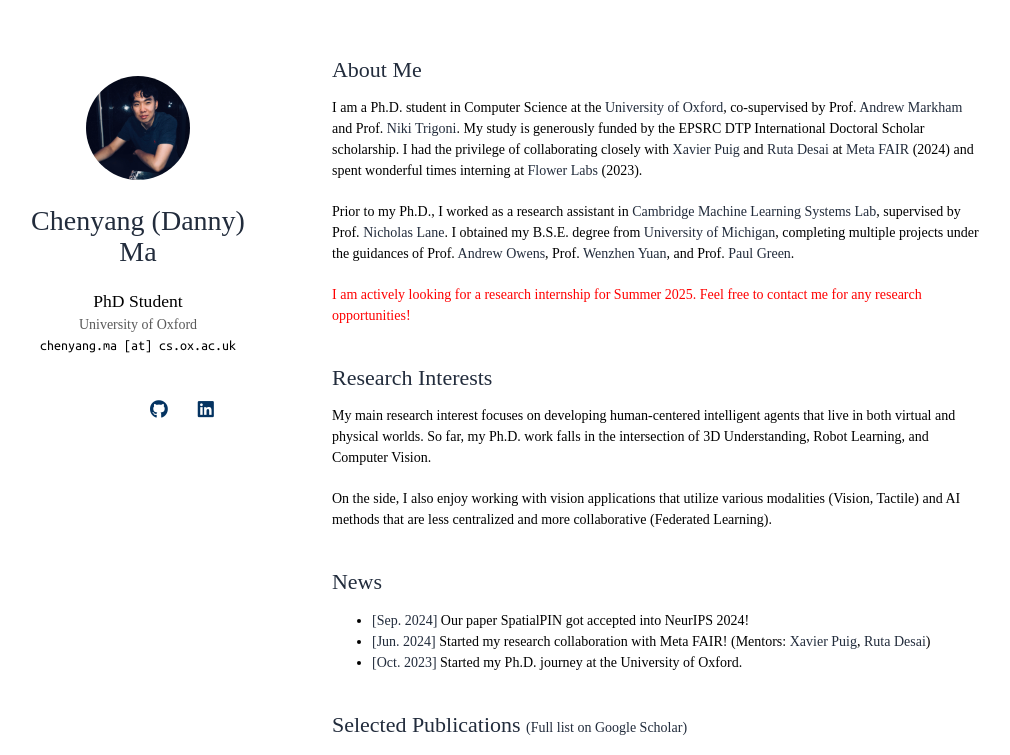
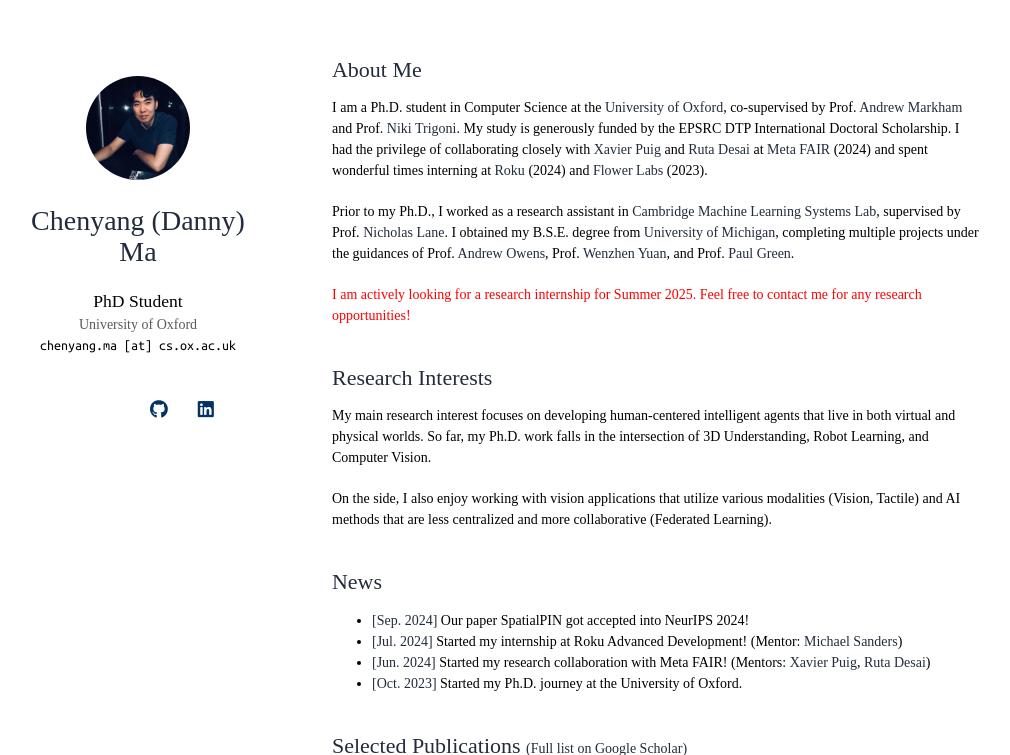
Before and after one commit to dannymcy/dannymcy.github.io, a Jekyll site: the page built from index.md, in a window 1280 px wide and 900 px high, cut to the strip 0-755 px from the top of the window. Shown: the whole strip, without its empty margins (138-1148 px from the left). Built offline with Jekyll 4.4.1, drawn with Linux system fonts in a browser that asks for light colours; nearby versions of some CDN libraries; a style sheet for code colours, icons or effects is not loaded; our own code applies the rules of GitHub Pages for plain Markdown files.

Commit message:
Make changes

```diff
--- a/index.md
+++ b/index.md
@@ -4,8 +4,8 @@ layout: homepage
 
 ## About Me
 
-<!-- I am a Ph.D. student in Computer Science at the [University of Oxford](https://www.ox.ac.uk), co-supervised by Prof. [Andrew Markham](https://www.cs.ox.ac.uk/people/andrew.markham/) and Prof. [Niki Trigoni](https://en.wikipedia.org/wiki/Niki_Trigoni). My study is generously funded by the EPSRC DTP International Doctoral Scholar scholarship. I had the privilege of collaborating closely with [Xavier Puig](https://www.xavierpuigf.com/) and [Ruta Desai](https://rutadesai.github.io/) at [Meta FAIR](https://ai.meta.com/research/#fundamental-and-applied) (2024) and spent wonderful times interning at [Roku](https://www.roku.com/en-gb/) (2024) and [Flower Labs](https://flower.ai/) (2023). -->
-I am a Ph.D. student in Computer Science at the [University of Oxford](https://www.ox.ac.uk), co-supervised by Prof. [Andrew Markham](https://www.cs.ox.ac.uk/people/andrew.markham/) and Prof. [Niki Trigoni](https://en.wikipedia.org/wiki/Niki_Trigoni). My study is generously funded by the EPSRC DTP International Doctoral Scholar scholarship. I had the privilege of collaborating closely with [Xavier Puig](https://www.xavierpuigf.com/) and [Ruta Desai](https://rutadesai.github.io/) at [Meta FAIR](https://ai.meta.com/research/#fundamental-and-applied) (2024) and spent wonderful times interning at [Flower Labs](https://flower.ai/) (2023).
+I am a Ph.D. student in Computer Science at the [University of Oxford](https://www.ox.ac.uk), co-supervised by Prof. [Andrew Markham](https://www.cs.ox.ac.uk/people/andrew.markham/) and Prof. [Niki Trigoni](https://en.wikipedia.org/wiki/Niki_Trigoni). My study is generously funded by the EPSRC DTP International Doctoral Scholarship. I had the privilege of collaborating closely with [Xavier Puig](https://www.xavierpuigf.com/) and [Ruta Desai](https://rutadesai.github.io/) at [Meta FAIR](https://ai.meta.com/research/#fundamental-and-applied) (2024) and spent wonderful times interning at [Roku](https://www.roku.com/en-gb/) (2024) and [Flower Labs](https://flower.ai/) (2023).
+<!-- I am a Ph.D. student in Computer Science at the [University of Oxford](https://www.ox.ac.uk), co-supervised by Prof. [Andrew Markham](https://www.cs.ox.ac.uk/people/andrew.markham/) and Prof. [Niki Trigoni](https://en.wikipedia.org/wiki/Niki_Trigoni). My study is generously funded by the EPSRC DTP International Doctoral Scholarship. I had the privilege of collaborating closely with [Xavier Puig](https://www.xavierpuigf.com/) and [Ruta Desai](https://rutadesai.github.io/) at [Meta FAIR](https://ai.meta.com/research/#fundamental-and-applied) (2024) and spent wonderful times interning at [Flower Labs](https://flower.ai/) (2023). -->
 
 Prior to my Ph.D., I worked as a research assistant in [Cambridge Machine Learning Systems Lab](https://mlsys.cst.cam.ac.uk/), supervised by Prof. [Nicholas Lane](https://niclane.org/). I obtained my B.S.E. degree from [University of Michigan](https://umich.edu/), completing multiple projects under the guidances of Prof. [Andrew Owens](https://andrewowens.com/), Prof. [Wenzhen Yuan](https://siebelschool.illinois.edu/about/people/all-faculty/yuanwz), and Prof. [Paul Green](https://www.umtri.umich.edu/people/green-paul-a/).
 
@@ -36,7 +36,7 @@ On the side, I also enjoy working with vision applications that utilize various
 - **[May. 2023]** Started my second internship at Adobe Research! (Mentors: [Matheus Gadelha](http://mgadelha.me), [Thibault Groueix](https://imagine.enpc.fr/~groueixt/), [Matthew Fisher](https://techmatt.github.io), and [Radomir Mech](https://research.adobe.com/person/radomir-mech/))
 - **[Dec. 2022]** Defended my [Transfer of Status](https://www.ox.ac.uk/students/academic/guidance/graduate/research/status/DPhil) viva (Examiners: [Prof. Yarin Gal](https://www.cs.ox.ac.uk/people/yarin.gal/website/), [Prof. Ronald Clark](https://www.ron-clark.com)). -->
 - **[Sep. 2024]** Our paper SpatialPIN got accepted into NeurIPS 2024!
-<!-- - **[Jul. 2024]** Started my internship at Roku Advanced Development! (Mentor: [Michael Sanders](http://linkedin.com/in/michael-sanders-8b52b1164)) -->
+- **[Jul. 2024]** Started my internship at Roku Advanced Development! (Mentor: [Michael Sanders](http://linkedin.com/in/michael-sanders-8b52b1164))
 - **[Jun. 2024]** Started my research collaboration with Meta FAIR! (Mentors: [Xavier Puig](https://www.xavierpuigf.com/), [Ruta Desai](https://rutadesai.github.io/))
 - **[Oct. 2023]** Started my Ph.D. journey at the University of Oxford.
 
```
Also changed, not shown: 1 other file.
